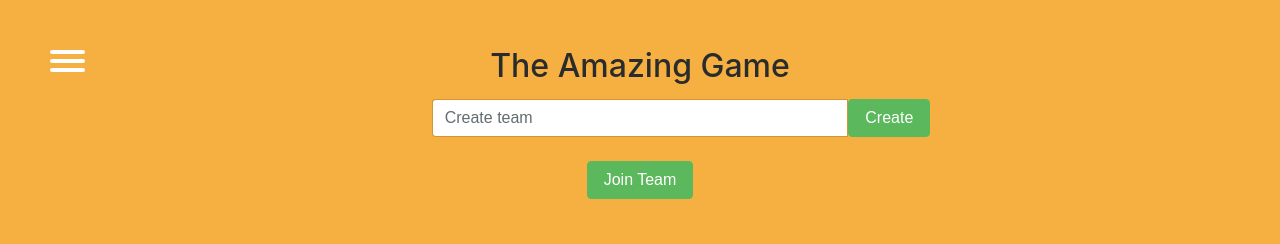
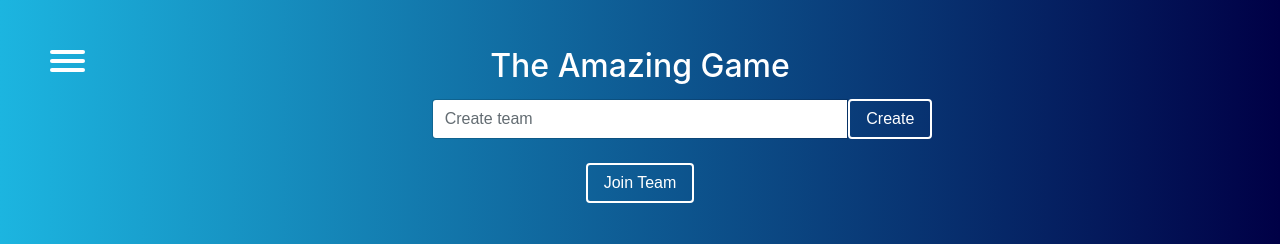
Before and after one commit to obed123456/teamgrape, a PHP site: page /startpage.html in a window 1280 px wide. Shown: the top 244 px of the page. Run offline with PHP 8.4, Linux system fonts and the light colour scheme; some libraries are stand-ins or nearby versions.

Commit message:
Changing colortheme on startpage.html

```diff
--- a/CSS/menu.css
+++ b/CSS/menu.css
@@ -9,7 +9,7 @@ a
 
 a:hover
 {
-  color: tomato;
+  color: #1CB5E0;
 }
 
 #menuToggle
@@ -87,7 +87,20 @@ a:hover
   transform: rotate(45deg) translate(-2px, -1px);
   background: #232323;
 }
-
+#menuToggle input:checked:hover~ span
+{
+  opacity: 1;
+  transform: rotate(45deg) translate(-2px, -1px);
+  background: #1CB5E0;
+}
+@media screen and (max-width: 480px) {
+#menuToggle input:checked:hover~ span
+{
+  opacity: 1;
+  transform: rotate(45deg) translate(-2px, -1px);
+  background: black;
+}
+}
 /*
  * But let's hide the middle one.
  */
--- a/CSS/stylesheet.css
+++ b/CSS/stylesheet.css
@@ -14,7 +14,21 @@
 }
 
 .startPageTop {
-  background-color: #F5B041;
+background: #000046;  /* fallback for old browsers */
+background: -webkit-linear-gradient(to left, #000046, #1CB5E0 );  /* Chrome 10-25, Safari 5.1-6 */
+background: linear-gradient(to left,#000046, #1CB5E0 ); /* W3C, IE 10+/ Edge, Firefox 16+, Chrome 26+, Opera 12+, Safari 7+ */
+
+}
+.btn-success:hover {
+    color: white;
+    background-color: #1CB5E0;
+    border-color: transparent;
+}
+
+.btn-success {
+    color: white;
+    background-color: transparent;
+    border:2px solid white;
 }
 
 .startPageBottom {
@@ -29,3 +43,8 @@
   position: relative;
   z-index: 0;
 }
+
+h2{
+	color:white;
+
+}
```
